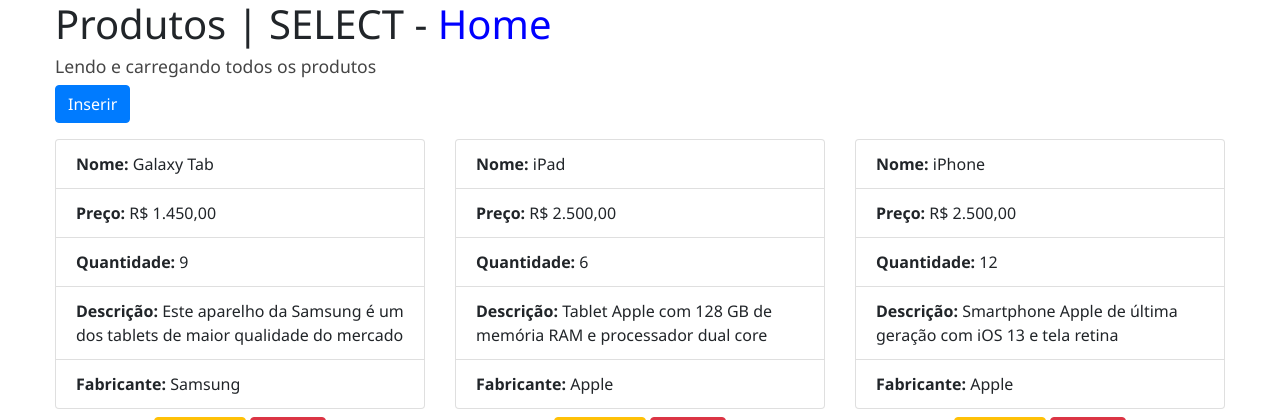
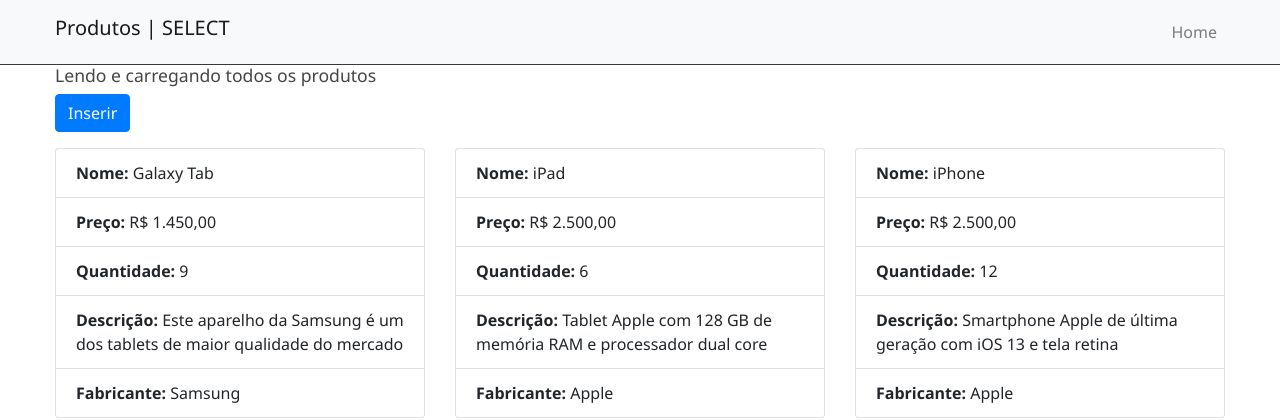
Before and after one commit to bsantostiago/fullstack-php-crud, a PHP site: page /produtos/listar.php in a window 1280 px wide. Shown: the top 420 px of the page. Run offline with PHP 8.4, Linux system fonts and the light colour scheme; data comes from the database, SQL or seed files in the repository.

Commit message:
Adição de componente navbar

```diff
--- a/produtos/listar.php
+++ b/produtos/listar.php
@@ -14,10 +14,23 @@ $listaDeProdutos = $produto->lerProdutos();
 </head>
 <body>
 
-<div class="container">
-    <h1>Produtos | SELECT -
-    <a href="../index.php">Home</a> </h1>
-</div>
+<header class="sticky-top border-bottom border-dark">
+  <nav class="navbar navbar-expand-lg navbar-light bg-light">
+    <div class="container">
+      <h1 class="navbar-brand">Produtos | SELECT</h1>
+      <button class="navbar-toggler" type="button" data-toggle="collapse" data-target="#navbarNav" aria-controls="navbarNav" aria-expanded="false" aria-label="Toggle navigation">
+        <span class="navbar-toggler-icon"></span>
+      </button>
+      <div class="collapse navbar-collapse" id="navbarNav">
+        <ul class="navbar-nav ml-auto">
+          <li class="nav-item">
+            <a class="nav-link" href="../index.php">Home</a>
+          </li>
+        </ul>
+      </div>
+    </div>
+  </nav>
+</header>
 
 <div class="container">
 
```
